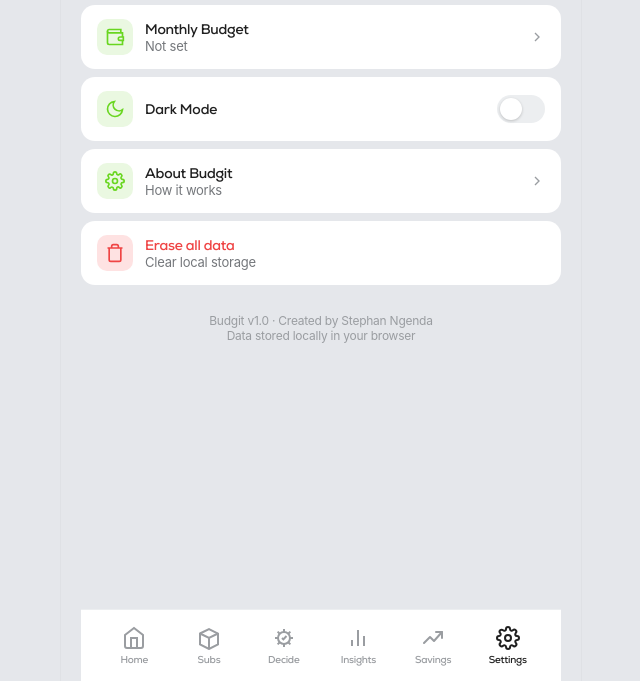
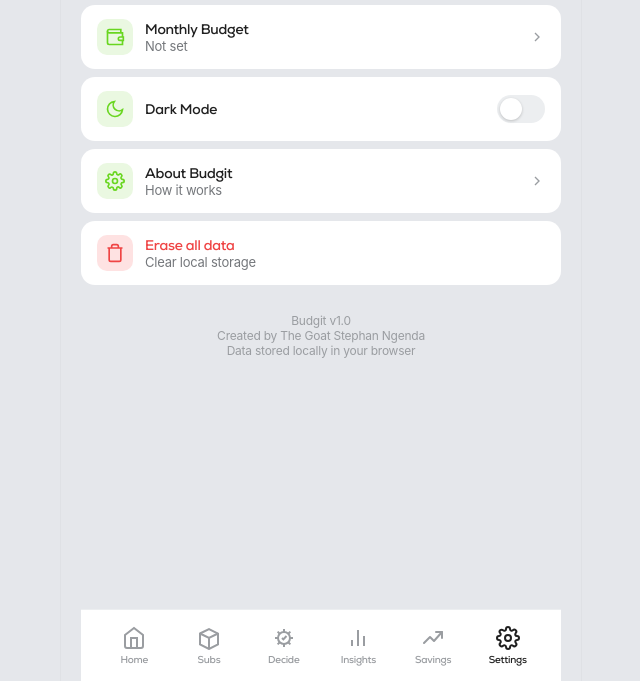
Before and after one commit to Stormmmzzz/Budgit_V2, a plain HTML site: page index.html in a window 1280 px wide. Both pictures are taken after a click on the button 860 px from the left and 38 px from the top of the page. Shown: the part 119-800 px from the top of the page, without its empty margins (319-959 px from the left). Drawn offline with Linux system fonts and the light colour scheme; files whose address does not match are found by name.

Commit message:
Update index.html

```diff
--- a/index.html
+++ b/index.html
@@ -266,7 +266,7 @@
       </div>
 
       <div style="text-align: center; padding: 20px; color: var(--text3); font-size: 12px;">
-        Budgit v1.0 · Created by Stephan Ngenda<br>Data stored locally in your browser
+        Budgit v1.0<br>Created by The Goat Stephan Ngenda<br>Data stored locally in your browser
       </div>
     </div>
   </div>
```
